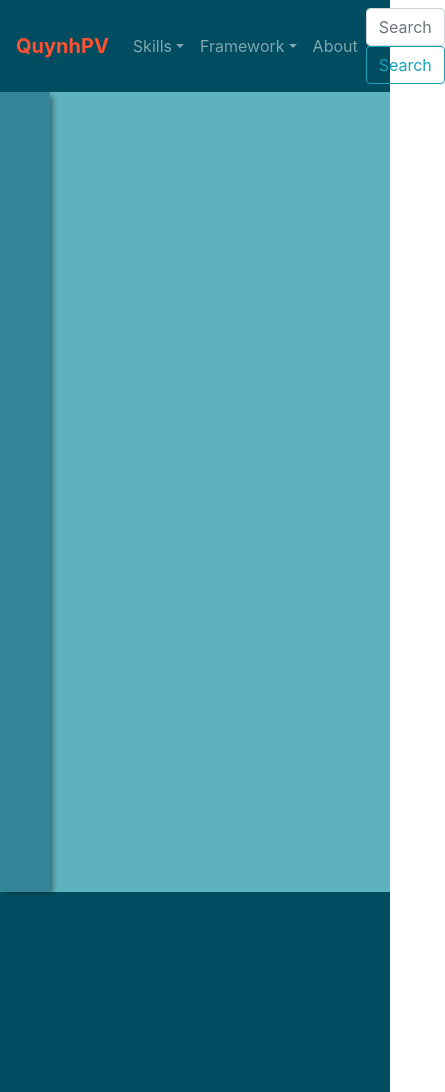
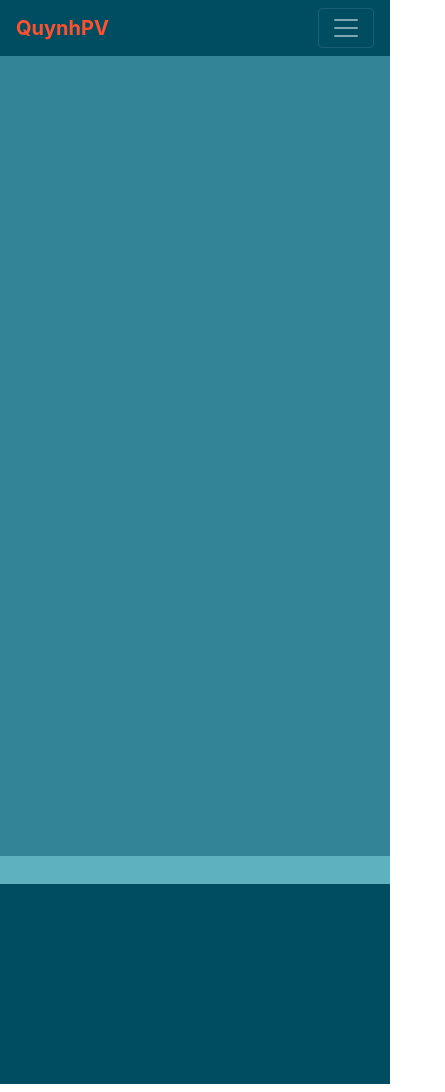
Before and after one commit to q0932683640/qwi, a React (Create React App) app: page / in a window 390 px wide. Shown: the whole page, 445 px wide, since content can reach past the window. Built offline with nearby package versions, Linux system fonts and the light colour scheme.

Commit message:
responsive

```diff
--- a/src/components/body/SiteBody.js
+++ b/src/components/body/SiteBody.js
@@ -9,15 +9,11 @@ function SiteBody(props) {
   const {listPost} = props;
   let [post, setPost] = useState({});
   let arrEvent = [];
-  console.log("listPost in SiteBody ", listPost);
   for(let i = 0; i < listPost.length; i++){
     arrEvent = [...arrEvent, itemClick(i)];
   }
-  console.log("arrEvent: ",arrEvent);
   function itemClick(index){
-    console.log("index "+ index +" is calling!");
     return () => {
-      console.log("index callback: "+ index);
       setPost(listPost[index]);
     }
   }
@@ -25,10 +21,10 @@ function SiteBody(props) {
     <div className="SiteBody">
       <Container fluid={true}>
         <Row>
-            <Col xs={2} className="pl-0">
+            <Col md={3} lg={2} sm={4} className="pl-0 pr-0">
               <LeftBar arrEvent={arrEvent} postList={listPost}></LeftBar>
             </Col>
-            <Col xs={10} className="pl-0">
+            <Col md={9} lg={10} sm={8} className="pl-0 pr-0">
               <Content title={post.title} content={post.content}></Content>
             </Col>
         </Row>
--- a/src/components/body/content/Content.css
+++ b/src/components/body/content/Content.css
@@ -1,3 +1,6 @@
 .Content {
     background-color: #5eb1bf;
 }
+.Content>div{
+    padding: 10px 30px;
+}
--- a/src/components/body/content/Content.js
+++ b/src/components/body/content/Content.js
@@ -3,11 +3,12 @@ import './Content.css';
 
 function Content(props) {
   const {title, content} = props;
-  console.log("title is " + title);
   return (
     <div className="Content">
-      <div><h2>{title}</h2></div>
-      <div>{content}</div>
+      <div>
+        <div><h2>{title}</h2></div>
+        <div>{content}</div>
+      </div>
     </div>
   );
 }
--- a/src/components/body/left-bar/LeftBar.css
+++ b/src/components/body/left-bar/LeftBar.css
@@ -3,5 +3,4 @@
     color: rgba(4, 42, 42, 0.8);
     padding: 10px 10px;
     background: #348498;
-    box-shadow: 5px 3px 5px -2px rgba(0,0,0,0.4);
 }
--- a/src/components/body/left-bar/LeftBar.js
+++ b/src/components/body/left-bar/LeftBar.js
@@ -4,7 +4,6 @@ import LeftBarItem from './left-bar-item/LeftBarItem';
 
 function LeftBar(props) {
   const {postList, arrEvent} = props;
-  console.log("arrEvent in leftbar: ", arrEvent);
   return (
     <div className="LeftBar">
       {
@@ -13,9 +12,4 @@ function LeftBar(props) {
     </div>
   );
 }
-// function clickTest(index){
-//   return () => {
-//     console.log("index callback: "+ index);
-//   }
-// }
 export default LeftBar;
--- a/src/components/header/SiteHeader.js
+++ b/src/components/header/SiteHeader.js
@@ -21,18 +21,20 @@ function SiteHeader(props) {
   return (
     <div className="SiteHeader">
       <div>
-      <Navbar variant="dark">
+      <Navbar collapseOnSelect expand="md" variant="dark">
       <Navbar.Brand href="#home" style={{color:'#ff502f',fontWeight:'bold'}}>QuynhPV</Navbar.Brand>
+      <Navbar.Toggle aria-controls="responsive-navbar-nav" />
+      <Navbar.Collapse id="responsive-navbar-nav">
         <Nav className="mr-auto">
           <NavDropdown title="Skills" id="skills-dropdown">
-          <NavDropdown.Item onClick={methodHtmlCss}>HTML/CSS</NavDropdown.Item>
-          <NavDropdown.Item onClick={methodJavaScript}>Java Script</NavDropdown.Item>
-          <NavDropdown.Item onClick={methodJava}>Java</NavDropdown.Item>
+            <NavDropdown.Item href="#HtmlCss" onClick={methodHtmlCss}>HTML/CSS</NavDropdown.Item>
+            <NavDropdown.Item href="#JavaScript"onClick={methodJavaScript}>Java Script</NavDropdown.Item>
+            <NavDropdown.Item href="#Java" onClick={methodJava}>Java</NavDropdown.Item>
           </NavDropdown>
           <NavDropdown title="Framework" id="framework-dropdown">
-          <NavDropdown.Item onClick={methodSpringBoot}>Spring Boot</NavDropdown.Item>
-          <NavDropdown.Item onClick={methodNodeJS}>Node JS</NavDropdown.Item>
-          <NavDropdown.Item onClick={methodReactJS}>React JS</NavDropdown.Item>
+            <NavDropdown.Item href="#SpringBoot"onClick={methodSpringBoot}>Spring Boot</NavDropdown.Item>
+            <NavDropdown.Item href="#NodeJS" onClick={methodNodeJS}>Node JS</NavDropdown.Item>
+            <NavDropdown.Item href="#ReactJS" onClick={methodReactJS}>React JS</NavDropdown.Item>
           </NavDropdown>
           <Nav.Link href="#about">About</Nav.Link>
         </Nav>
@@ -40,6 +42,7 @@ function SiteHeader(props) {
           <FormControl type="text" placeholder="Search" className="mr-sm-2" />
           <Button variant="outline-info">Search</Button>
         </Form>
+      </Navbar.Collapse>
     </Navbar>
     </div>
     </div>
```
Lines whose indentation alone changed are shown as unchanged.
